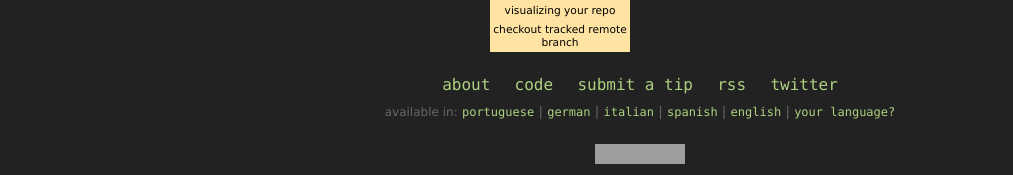
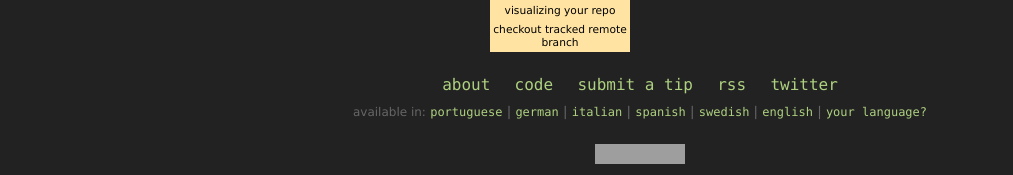
Before and after one commit to qrush/gitready, a Jekyll site: the page built from index.html, in a window 1280 px wide. Shown: the part 909-1084 px from the top of the page, without its empty margins (0-1013 px from the left). Built offline with Jekyll 4.4.1, drawn with Linux system fonts in a browser that asks for light colours; grey boxes are pictures that could not be loaded.

Commit message:
Adding swedish translation link

```diff
--- a/_layouts/default.html
+++ b/_layouts/default.html
@@ -74,6 +74,7 @@
         <a href="http://de.gitready.com">german</a> |
         <a href="http://it.gitready.com">italian</a> |
         <a href="http://es.gitready.com">spanish</a> |
+        <a href="http://sv.gitready.com">swedish</a> |
         <a href="http://gitready.com">english</a> |
         <a href="http://github.com/qrush/gitready/blob/en/README.md">your language?</a>
       </div>
```
